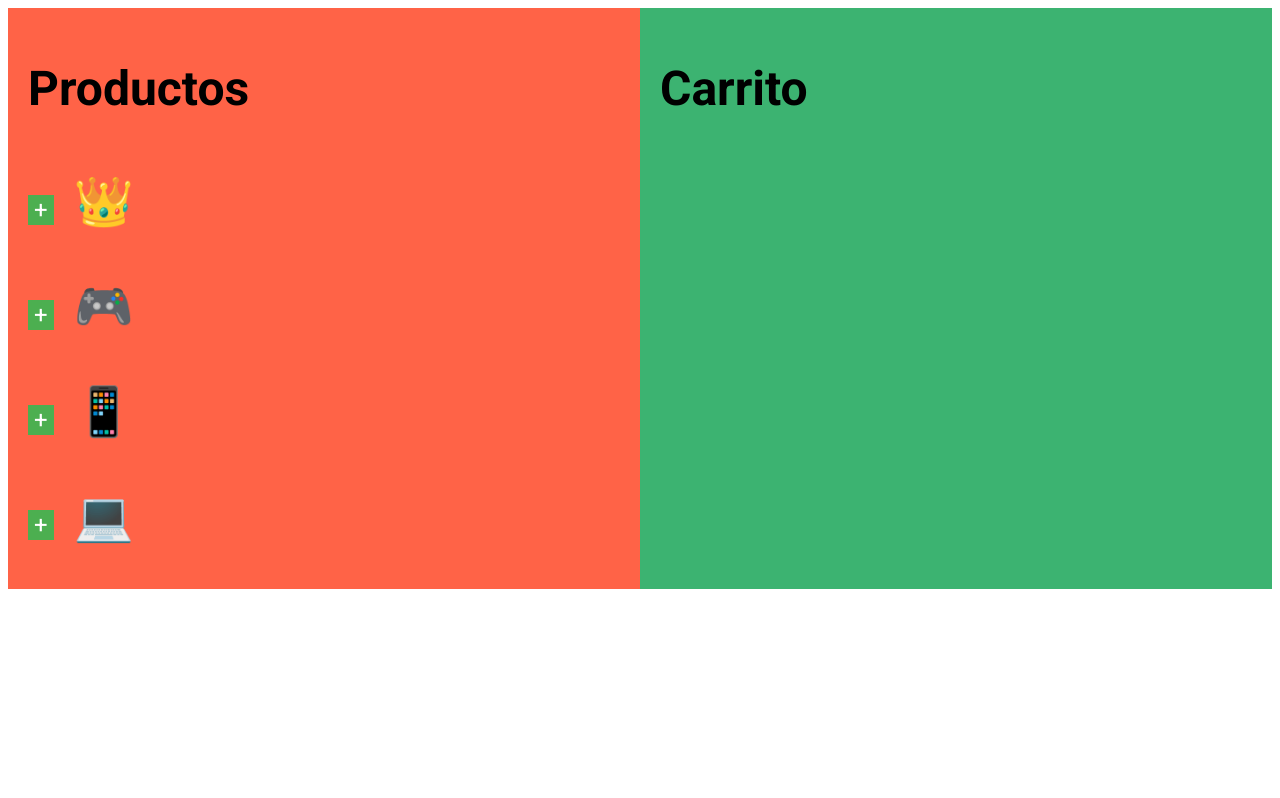
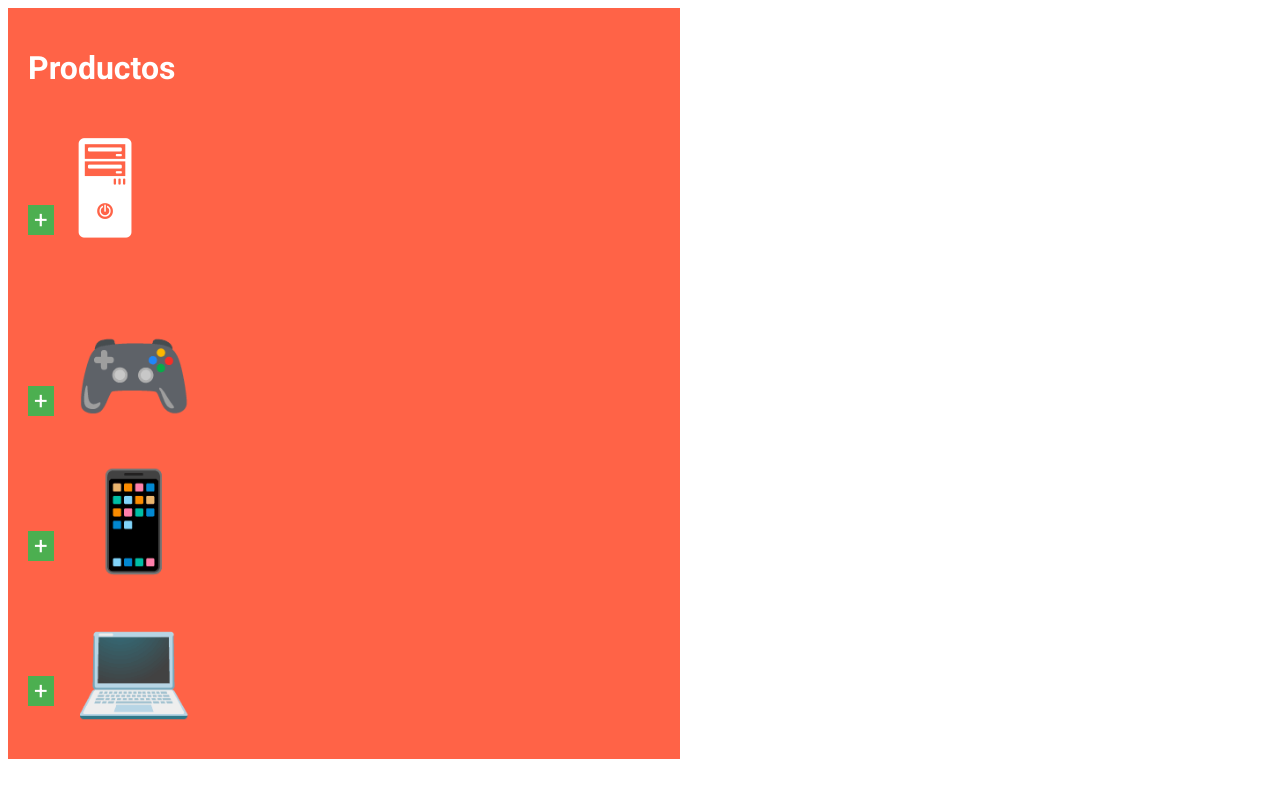
Before and after one commit to burguer80/Compartir-datos-con-componentes, an Angular app: page / in a window 1280 px wide. Built offline with nearby package versions, Linux system fonts and the light colour scheme.

Commit message:
styles fixes

```diff
--- a/src/app/app.component.html
+++ b/src/app/app.component.html
@@ -5,7 +5,4 @@
                  [product]="product">
     </app-product>
   </div>
-  <div class="column-6 shopping-cart">
-    <h1>Carrito</h1>
-  </div>
 </div>
--- a/src/app/app.component.ts
+++ b/src/app/app.component.ts
@@ -7,7 +7,7 @@ import {Component} from '@angular/core';
 })
 export class AppComponent {
   products: string[] = [
-    '👑',
+    '🖥',
     '🎮',
     '📱',
     '💻'
--- a/src/app/product/product.component.css
+++ b/src/app/product/product.component.css
@@ -1,4 +1,4 @@
 .product-icon {
-  font-size: 3rem;
+  font-size: 6rem;
   margin-left: 10px;
 }
--- a/src/styles.css
+++ b/src/styles.css
@@ -2,6 +2,7 @@
 
 html * {
   font-family: 'Roboto', sans-serif;
+  color: white;
 }
 
 button {
@@ -24,7 +25,7 @@ button:focus {
 }
 
 .container {
-  font-size: 1.5rem;
+  font-size: 1rem;
 
   /*layout*/
   display: flex;
```
